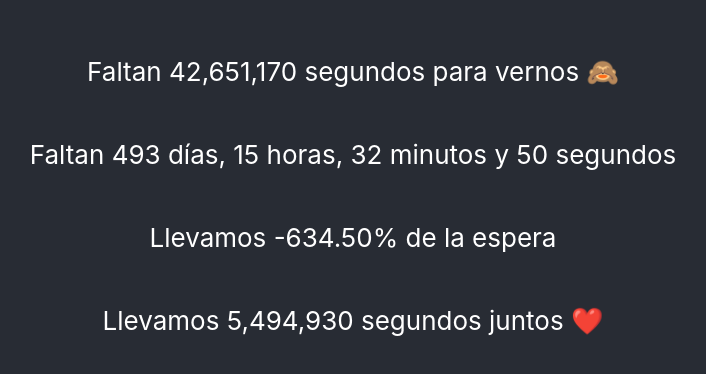
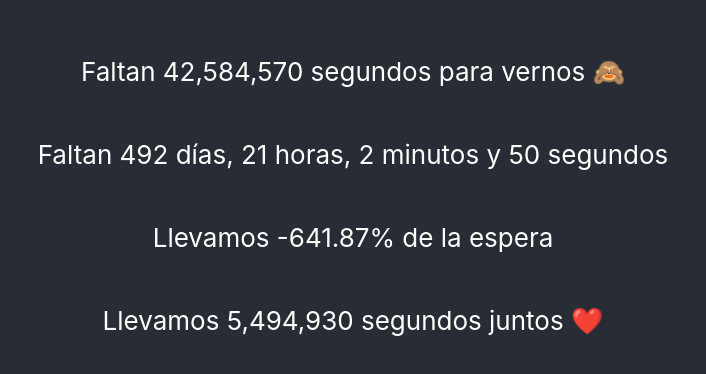
Before and after one commit to szaldivar/time-to, a React (Create React App) app: page / in a window 1280 px wide. Shown: the part 204-578 px from the top of the page, without its empty margins (287-993 px from the left). Built offline with nearby package versions, Linux system fonts and the light colour scheme.

Commit message:
fix time

```diff
--- a/src/App.js
+++ b/src/App.js
@@ -2,7 +2,7 @@ import { useState, useEffect } from "react";
 import "./App.css";
 
 const DATE_TIME_LAST_SAW = new Date("2023-04-16T17:00:00.000Z").getTime();
-const DATE_TIME_WILL_SEE = new Date("2023-06-22T22:00:00.000Z").getTime();
+const DATE_TIME_WILL_SEE = new Date("2023-06-22T03:30:00.000Z").getTime();
 const DATE_TIME_SINCE = new Date("2021-12-12T16:05:00.000Z").getTime();
 const TOTAL_BETWEEN = DATE_TIME_WILL_SEE - DATE_TIME_LAST_SAW;
 
```
